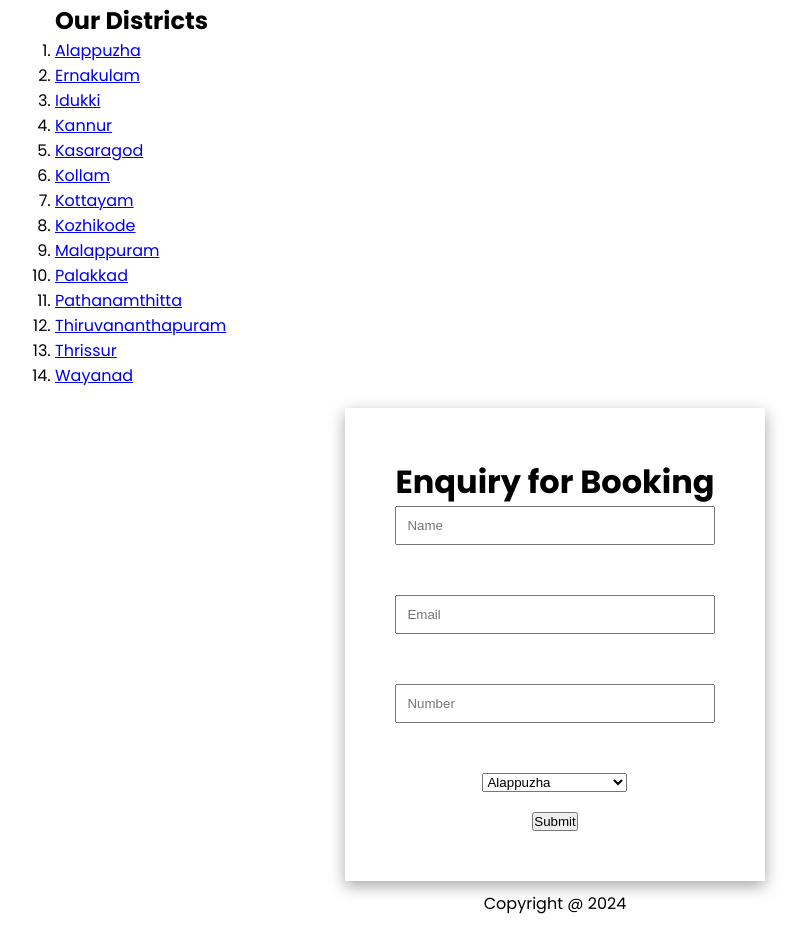
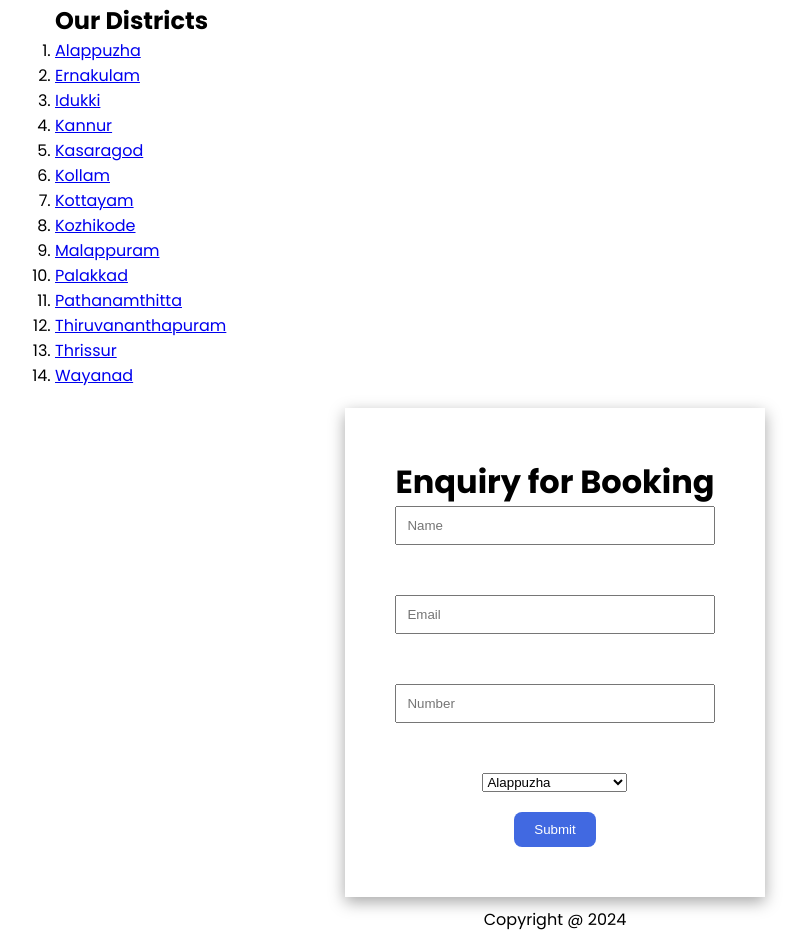
Before and after one commit to MadhavBNair/my-first-html, a plain HTML site: page Kerala Tourism/index.html in a window 1280 px wide. Shown: the part 2022-2964 px from the top of the page, without its empty margins (85-889 px from the left). Drawn offline with Linux system fonts and the light colour scheme.

Commit message:
Update style.css

```diff
--- a/Kerala Tourism/style.css
+++ b/Kerala Tourism/style.css
@@ -167,3 +167,11 @@ form input{
     padding: 10px 50px 10px 10px;
     width: 100%;
 }
+
+.submit{
+    padding: 10px 20px;
+    border-radius: 8px;
+    background-color: royalblue;
+    border: none;
+    color: white;
+}
```
